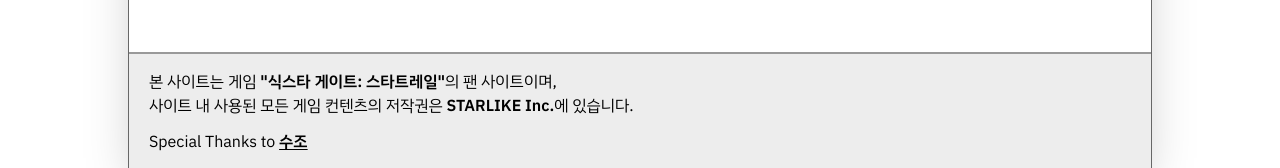
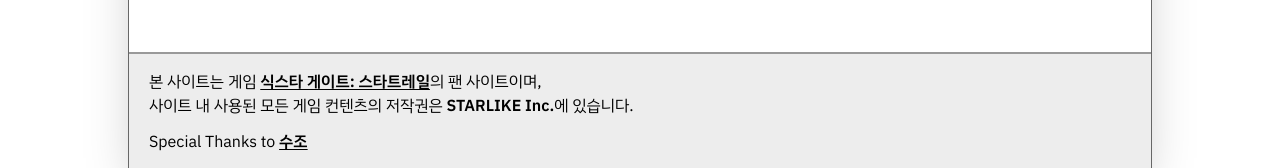
Before and after one commit to nadering/sixtar-archive-refactoring, a Next.js app: page / in a window 1280 px wide. Shown: the part 630-798 px from the top of the page. Built offline with nearby package versions, Linux system fonts and the light colour scheme.

Commit message:
Design: Footer 문구 수정
Footer 문구의 "식스타 게이트: 스타트레일" 부분에 하이퍼링크 추가 및 큰따옴표 제거

```diff
--- a/src/app/_common/footer.tsx
+++ b/src/app/_common/footer.tsx
@@ -1,14 +1,18 @@
 export default function Footer() {
   return (
-    <footer
-      className="flex flex-col w-full bg-gray-100 border-t-2 border-gray-500 mt-2 px-5 py-4 gap-y-3"
-    >
+    <footer className="flex flex-col w-full bg-gray-100 border-t-2 border-gray-500 mt-2 px-5 py-4 gap-y-3">
       <p className="text-black text-base font-normal">
         본 사이트는 게임{" "}
-        <span className="font-semibold">"식스타 게이트: 스타트레일"</span>의 팬
-        사이트이며, {" "}
-        <br className="hidden sm:inline" />
-        사이트 내 사용된 모든 게임 컨텐츠의 저작권은 {" "}
+        <a
+          className="font-semibold underline underline-offset-2"
+          href="https://store.steampowered.com/app/1802720/Sixtar_Gate_STARTRAIL/"
+          target="_blank"
+          rel="noopener noreferrer"
+        >
+          식스타 게이트: 스타트레일
+        </a>
+        의 팬 사이트이며, <br className="hidden sm:inline" />
+        사이트 내 사용된 모든 게임 컨텐츠의 저작권은{" "}
         <span className="font-semibold">STARLIKE Inc.</span>에 있습니다.
       </p>
       <p className="text-black text-base font-normal">
```
